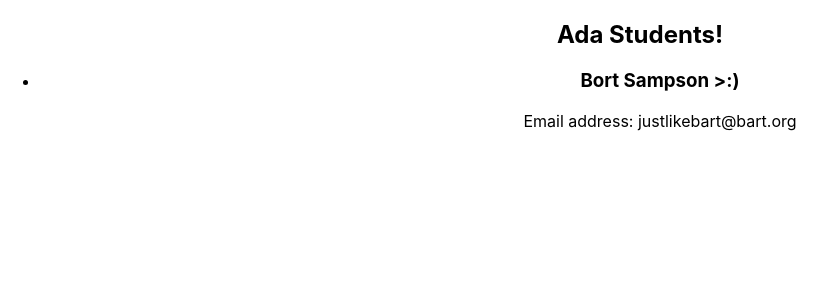
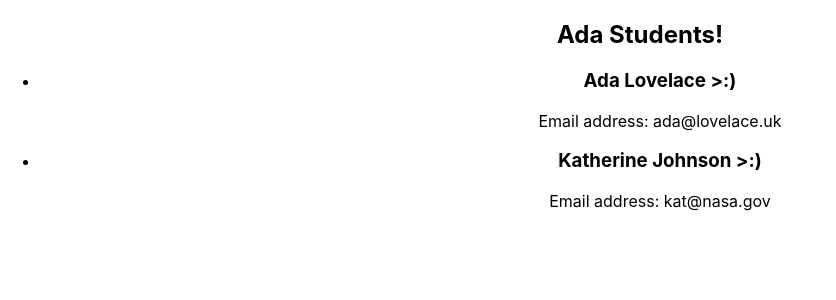
Before and after one commit to Ada-C11/ada-students-ports, a React (Create React App) app: page / in a window 1280 px wide. Shown: the top 300 px of the page, without its empty margins (0-836 px from the left). Built offline with nearby package versions, Linux system fonts and the light colour scheme.

Commit message:
refactor student collection to render a list of student components

```diff
--- a/src/components/StudentCollection.js
+++ b/src/components/StudentCollection.js
@@ -2,12 +2,33 @@ import React from 'react';
 import Student from './Student';
 
 const StudentCollection = () => {
+
+  // One day, this will not be assigned to an array literal... it will be assigned to JSON coming from an API ;)
+  const students = [
+    {
+      fullName: "Ada Lovelace",
+      email: "ada@lovelace.uk",
+    },
+    {
+      fullName: "Katherine Johnson",
+      email: "kat@nasa.gov",
+    },
+  ];
+
+  const studentComponents = students.map( (student, i) => {
+    return (
+      <li key={i}>
+        <Student
+          fullName={ student.fullName }
+          email={ student.email } />
+      </li>
+    );
+  });
+
   return (
     <section>
       <ul>
-        <li>
-          <Student fullName="Bort Sampson" email="justlikebart@bart.org" />
-        </li>
+        { studentComponents }
       </ul>
     </section>
   );
```
